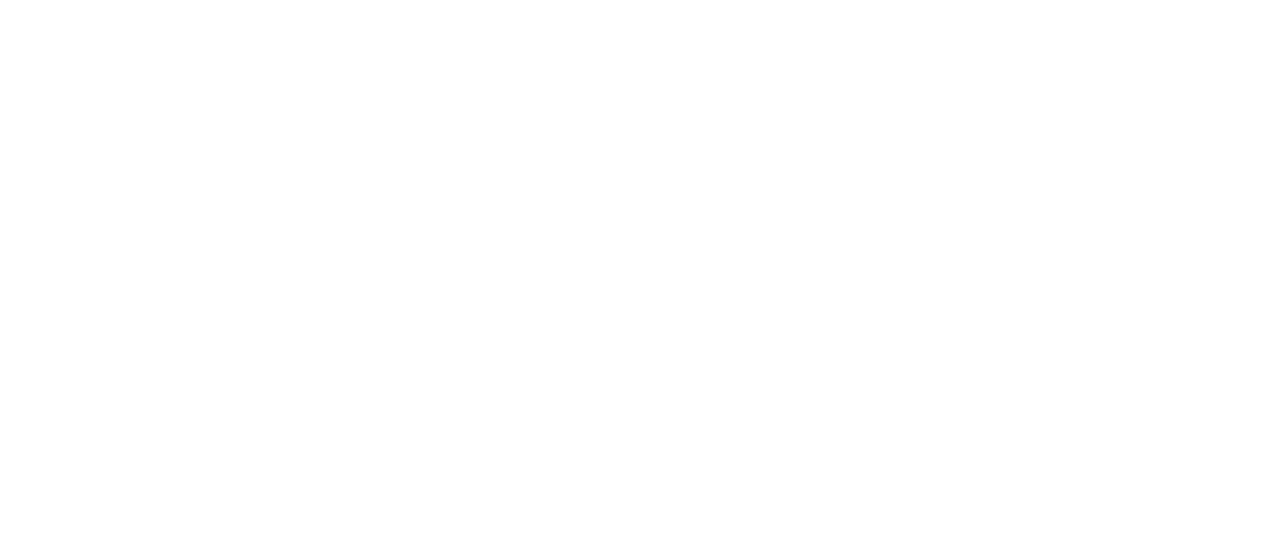
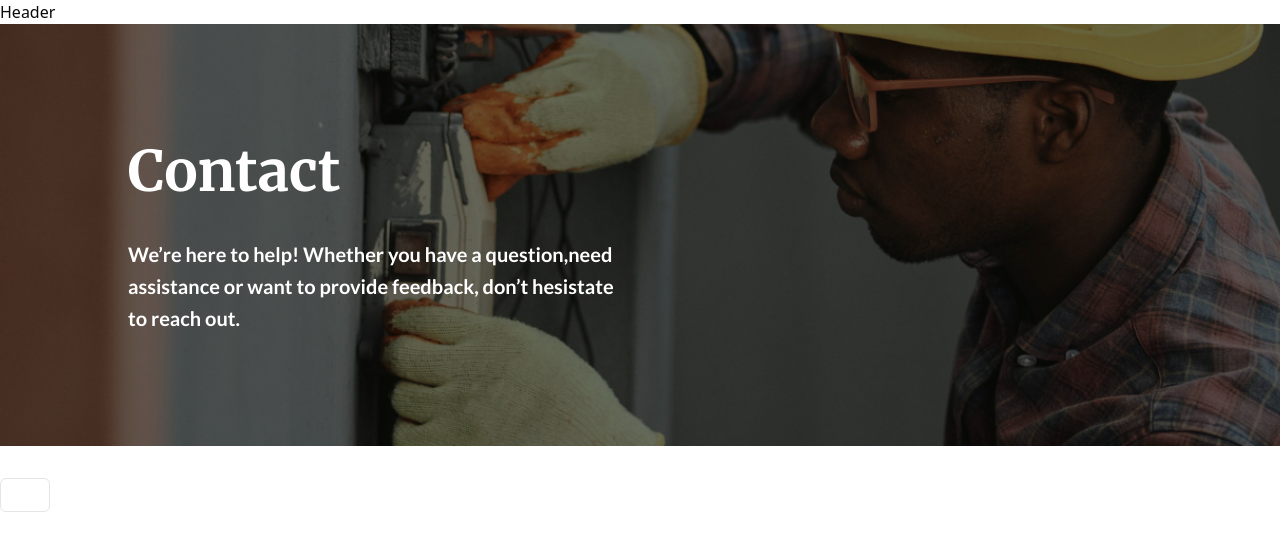
Before and after one commit to EliteDecode/handyman-frontend, a React (Vite) app: page /contact in a window 1280 px wide. Before the commit this address led to /dashboard/home. Shown: the top 550 px of the page. Built offline with nearby package versions, Linux system fonts and the light colour scheme.

Commit message:
contact page added

```diff
--- /dev/null
+++ b/src/components/ContactCard.tsx
@@ -0,0 +1,11 @@
+const ContactCard = () => {
+  return (
+    <div className="flex gap-6 my-8">
+        <div className="py-4 px-6 rounded-md border">
+
+        </div>
+    </div>
+  )
+}
+
+export default ContactCard
--- a/src/pages/general/Contact/Contact.tsx
+++ b/src/pages/general/Contact/Contact.tsx
@@ -1,5 +1,18 @@
+import ContactCard from "@/components/ContactCard";
+import PageHero from "@/components/PageHero";
+
+const title = "Contact";
+const subtext =
+  "We’re here to help! Whether you have a question,need assistance or want to provide feedback, don’t hesistate to reach out.";
+
 const Contact = () => {
-  return <div>Contact</div>;
+  return (
+    <div>
+      <PageHero title={title} subtext={subtext} />
+
+      <ContactCard />
+    </div>
+  );
 };
 
 export default Contact;
```
Also changed, not shown: src/App.tsx (+9 -1 lines).
